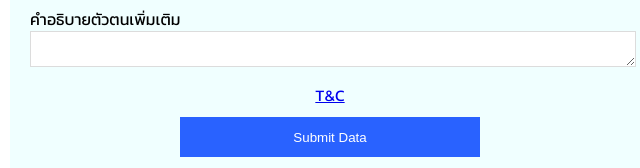
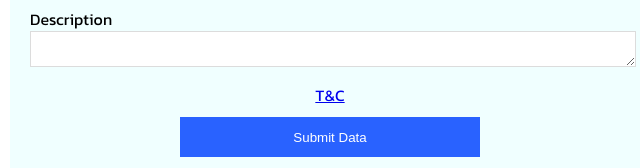
Before and after one commit to Moo-MSN/Web101, a plain HTML site: page index.html in a window 1280 px wide. Shown: the part 322-490 px from the top of the page, 310-950 px from the left. Drawn offline with nearby package versions, Linux system fonts and the light colour scheme.

Commit message:
Edit "Description"

```diff
--- a/index.html
+++ b/index.html
@@ -56,7 +56,7 @@
       </div>
 
       <div class="form-input">
-        คำอธิบายตัวตนเพิ่มเติม
+        Description
         <div>
           <textarea name="description"></textarea>
         </div>
```
